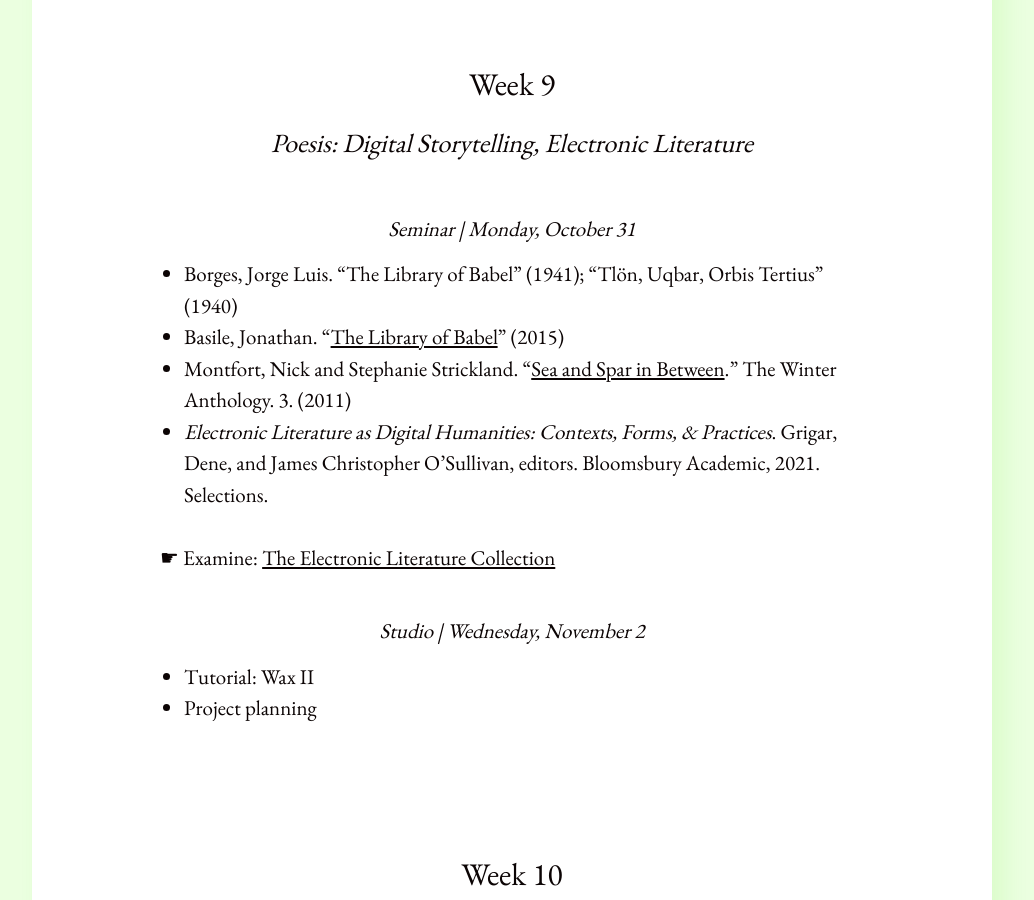
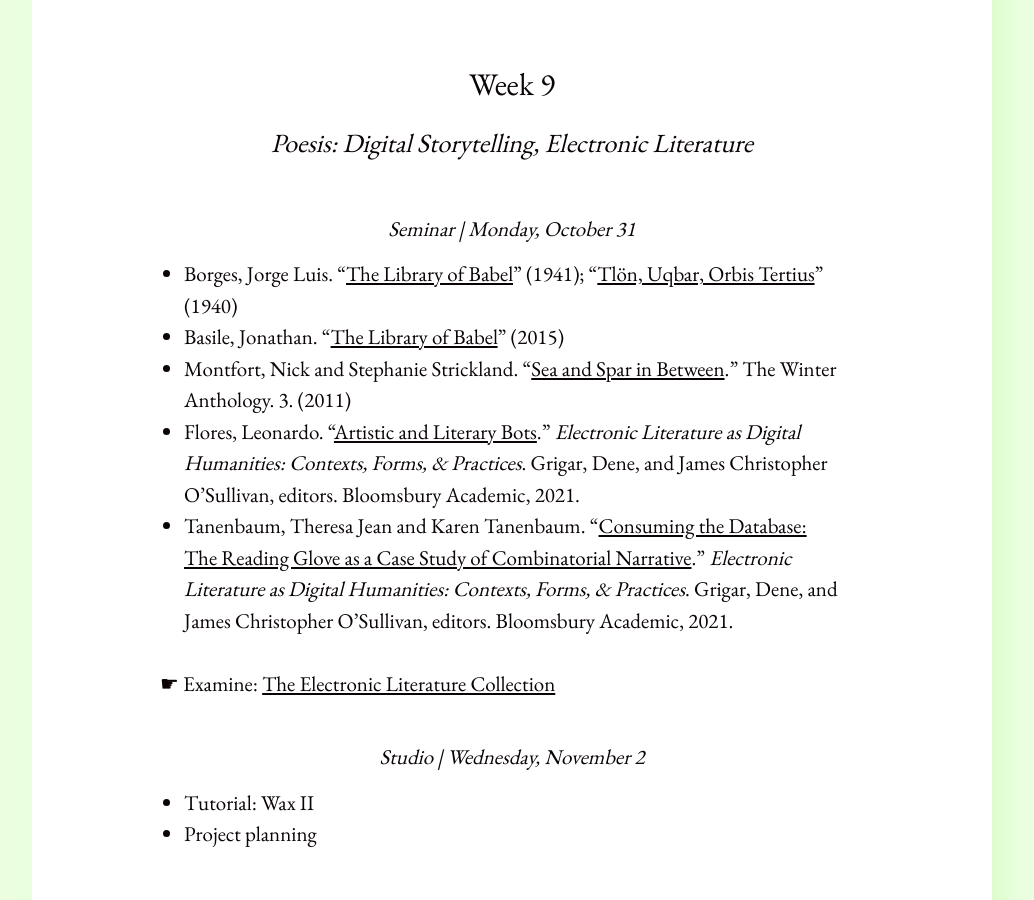
Before and after one commit to elotroalex/f22-intro-dh, a Jekyll site: the page built from schedule.md, in a window 1280 px wide and 900 px high, scrolled down 6639 px. Shown: the whole window, without its empty margins (128-1162 px from the left). Built offline with Jekyll 4.4.1, drawn with Linux system fonts in a browser that asks for light colours.

Commit message:
added some changes to schedule

```diff
--- a/_data/menu.yml
+++ b/_data/menu.yml
@@ -6,6 +6,3 @@
 
 - title: Schedule
   url: /schedule.html
-
-# - title: Instructor
-#   url: http://www.elotroalex.com/profiles/
--- a/schedule.md
+++ b/schedule.md
@@ -181,14 +181,13 @@ b) Consider Borges' the Garden of Forking Paths
 
 ##### Seminar | Monday, October 31
 
--   Borges, Jorge Luis. "The Library of Babel" (1941); "Tlön, Uqbar, Orbis Tertius" (1940)
+-   Borges, Jorge Luis. "[The Library of Babel](https://sites.evergreen.edu/politicalshakespeares/wp-content/uploads/sites/226/2015/12/Borges-The-Library-of-Babel.pdf)" (1941); "[Tlön, Uqbar, Orbis Tertius](https://sites.evergreen.edu/politicalshakespeares/wp-content/uploads/sites/226/2015/12/Borges-Tl%C3%B6n-Uqbar-Orbius-Tertius.pdf)" (1940)
 -   Basile, Jonathan. "[The Library of Babel](https://libraryofbabel.info/)" (2015)
 -   Montfort, Nick and Stephanie Strickland. "[Sea and Spar in
     Between](http://winteranthology.com/?vol=3&author=montfort-strickland&title=seaandspar)."
     The Winter Anthology. 3. (2011)
--   *Electronic Literature as Digital Humanities: Contexts, Forms, &
-    Practices*. Grigar, Dene, and James Christopher O'Sullivan, editors.
-    Bloomsbury Academic, 2021. Selections.
+-   Flores, Leonardo. "[Artistic and Literary Bots](https://www.bloomsburycollections.com/book/electronic-literature-as-digital-humanities-contexts-forms-practices/ch11-artistic-and-literary-bots)." *Electronic Literature as Digital Humanities: Contexts, Forms, & Practices*. Grigar, Dene, and James Christopher O'Sullivan, editors. Bloomsbury Academic, 2021.
+-   Tanenbaum, Theresa Jean and Karen Tanenbaum. "[Consuming the Database: The Reading Glove as a Case Study of Combinatorial Narrative](https://www.bloomsburycollections.com/book/electronic-literature-as-digital-humanities-contexts-forms-practices/ch12-consuming-the-database-the-reading-glove-as-a-case-study-of-combinatorial-narrative)." *Electronic Literature as Digital Humanities: Contexts, Forms, & Practices*. Grigar, Dene, and James Christopher O'Sullivan, editors. Bloomsbury Academic, 2021.
 
 ☛ Examine: [The Electronic Literature Collection](https://collection.eliterature.org/)
 
```
Also changed, not shown: assignments.md (+3 -2 lines).
